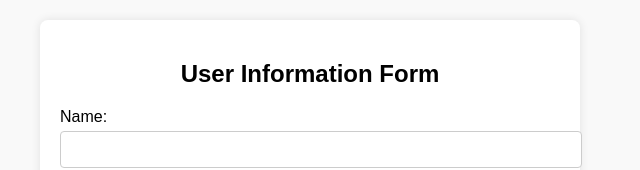
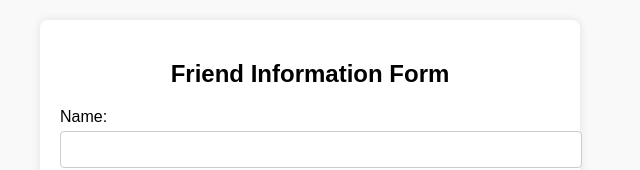
Before and after one commit to AmittAshok/Slam-book, a plain HTML site: page templates/index.html in a window 1280 px wide. Shown: the top 170 px of the page, without its empty margins (330-970 px from the left). Drawn offline with Linux system fonts and the light colour scheme.

Commit message:
Update index.html

```diff
--- a/templates/index.html
+++ b/templates/index.html
@@ -59,7 +59,7 @@
 </head>
 <body>
     <form action="/submit" method="POST">
-        <h2>User Information Form</h2>
+        <h2>Friend Information Form</h2>
 
         <div class="form-group">
             <label for="name">Name:</label>
```
